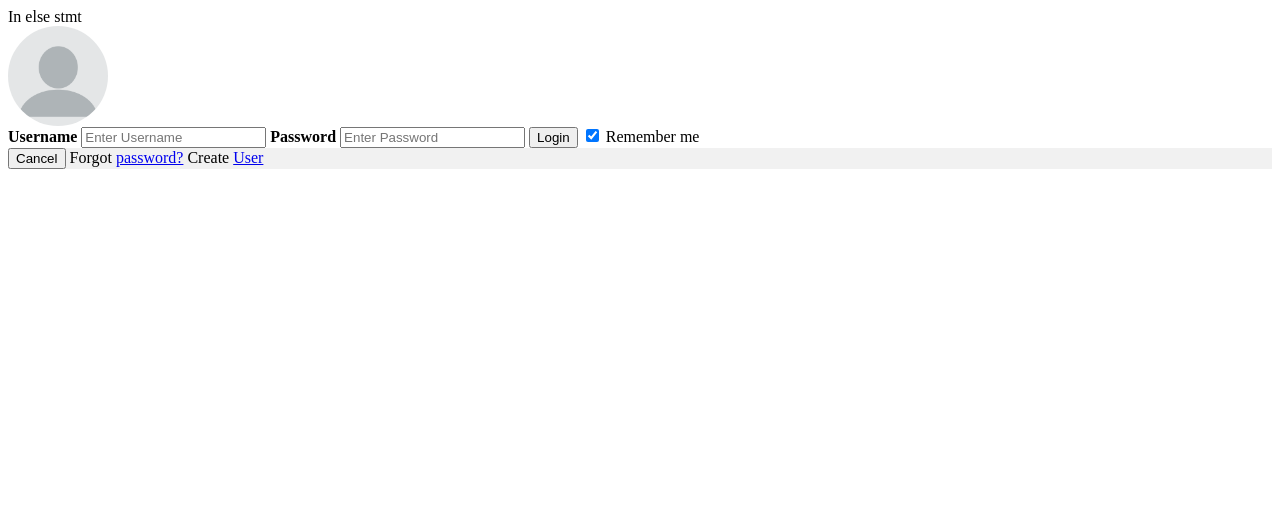
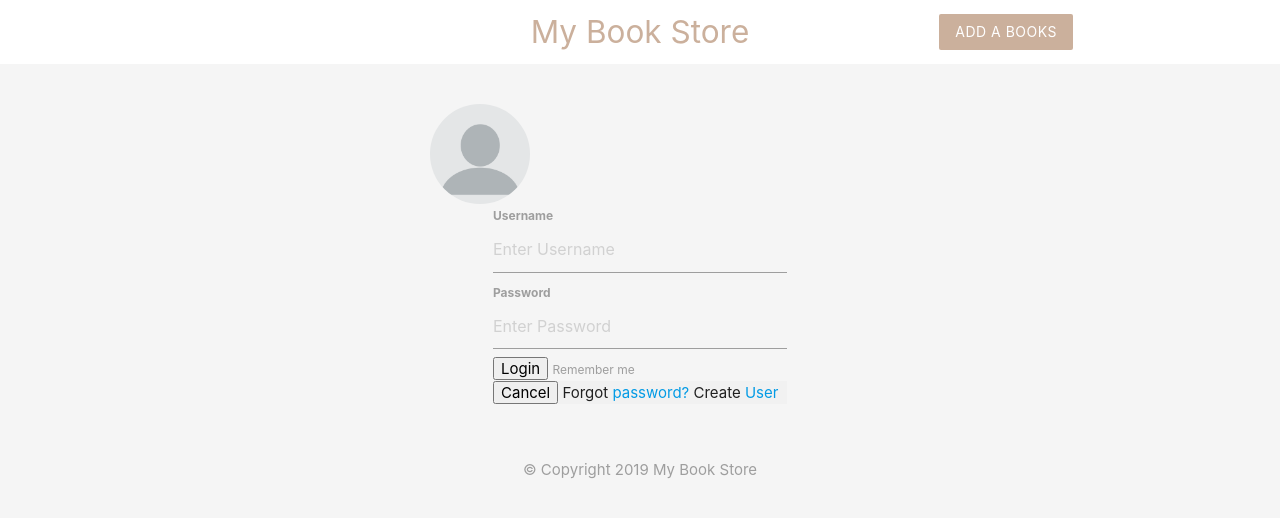
Before and after one commit to amitv08/SuperMarket, a PHP site: page / in a window 1280 px wide. Shown: the top 518 px of the page. Run offline with PHP 8.4, Linux system fonts and the light colour scheme.

Commit message:
Changes Made 20-12:10:10

```diff
--- a/Index.php
+++ b/Index.php
@@ -19,26 +19,13 @@
 
 <!DOCTYPE html>
 <html>
-<head>
-	<title></title>
-	<link rel="stylesheet" href="index.css" />
-	 <style>
-		.avatar {
-			  vertical-align: middle;
-			  width: 100px;
-			  height: 100px;
-			  border-radius: 50%;
-		}
-	</style>
-</head>
-<body>
+	<?php include('templates/header.php'); ?>
 	<?php if($userexists): ?>
 		Welcome <?php echo htmlspecialchars($userexists["Uname"]); ?>
 		<h4><?php echo htmlspecialchars($userexists['FirstName']); ?></h4>
 		<p>Created by <?php echo htmlspecialchars($userexists['Email']); ?></p>
 		<p><?php echo date($userexists['Created']); ?></p>
 	<?php else: ?>
-		<?php echo "In else stmt"?> </php>
 		<form action="./index.php" method="post">
     			<img src="images/img_avatar_unisex.png" alt="Avatar" class="avatar">
 
@@ -62,5 +49,5 @@
 		  	</div>
 		</form>
 	<?php endif;?>
-</body>
+	<?php include('templates/footer.php'); ?>
 </html>
--- /dev/null
+++ b/templates/footer.php
@@ -0,0 +1,5 @@
+
+	<footer class="section">
+		<div class="center grey-text">&copy; Copyright 2019 My Book Store</div>
+	</footer>
+</body>
--- /dev/null
+++ b/templates/header.php
@@ -0,0 +1,32 @@
+<head>
+	<title>MyBookStore</title>
+	<!-- Compiled and minified CSS -->  <link rel="stylesheet" href="https://cdnjs.cloudflare.com/ajax/libs/materialize/1.0.0/css/materialize.min.css">
+  <style type="text/css">
+	  .brand{
+	  	background: #cbb09c !important;
+	  }
+  	.brand-text{
+  		color: #cbb09c !important;
+  	}
+  	form{
+  		max-width: 460px;
+  		margin: 20px auto;
+  		padding: 20px;
+  	}
+    .avatar {
+        vertical-align: middle;
+        width: 100px;
+        height: 100px;
+        border-radius: 50%;
+    }
+  </style>
+</head>
+<body class="grey lighten-4">
+	<nav class="white z-depth-0">
+    <div class="container">
+      <a href="index.php" class=" center brand-logo brand-text">My Book Store</a>
+      <ul id="nav-mobile" class="right hide-on-small-and-down">
+        <li><a href="addBooks.php" class="btn brand z-depth-0">Add a Books</a></li>
+      </ul>
+    </div>
+  </nav>
```
Also changed, not shown: Back/Index1.html (renamed from Index1.html), Back/New_User.html (renamed from New_User.html), Back/index.css (renamed from index.css).
